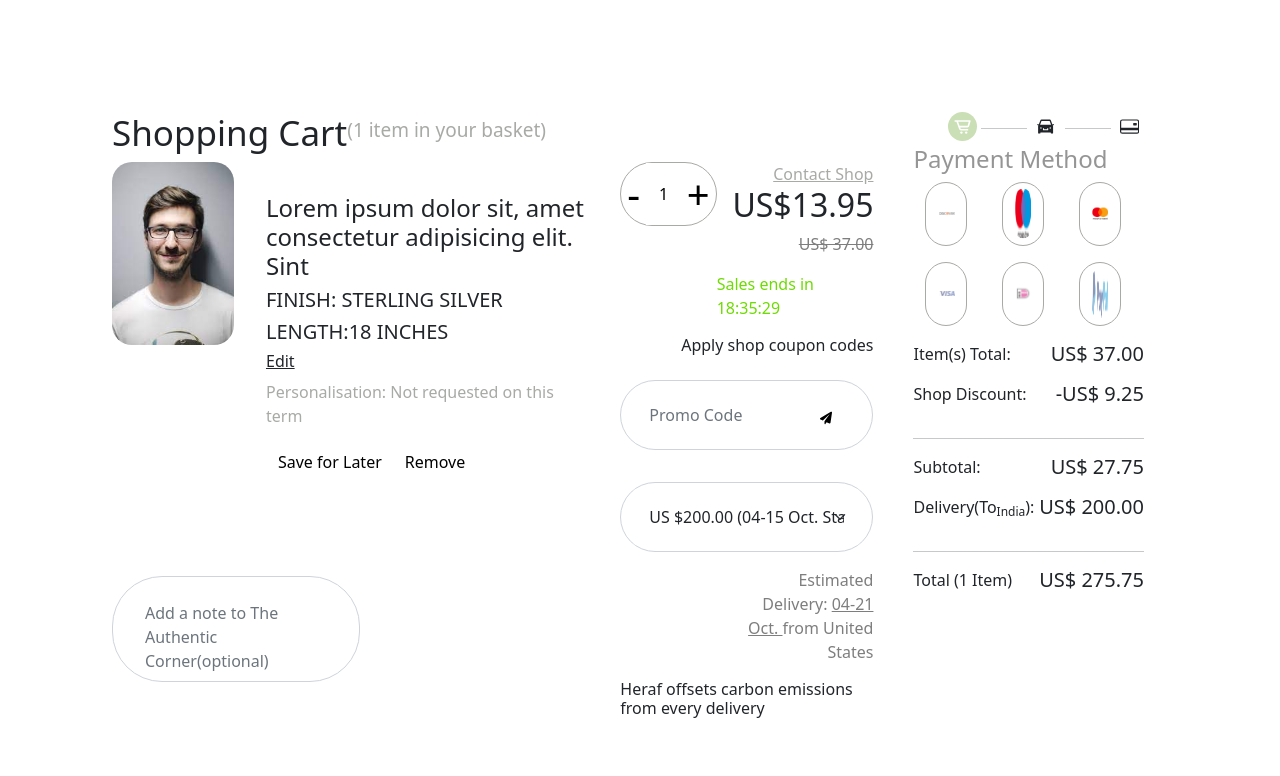
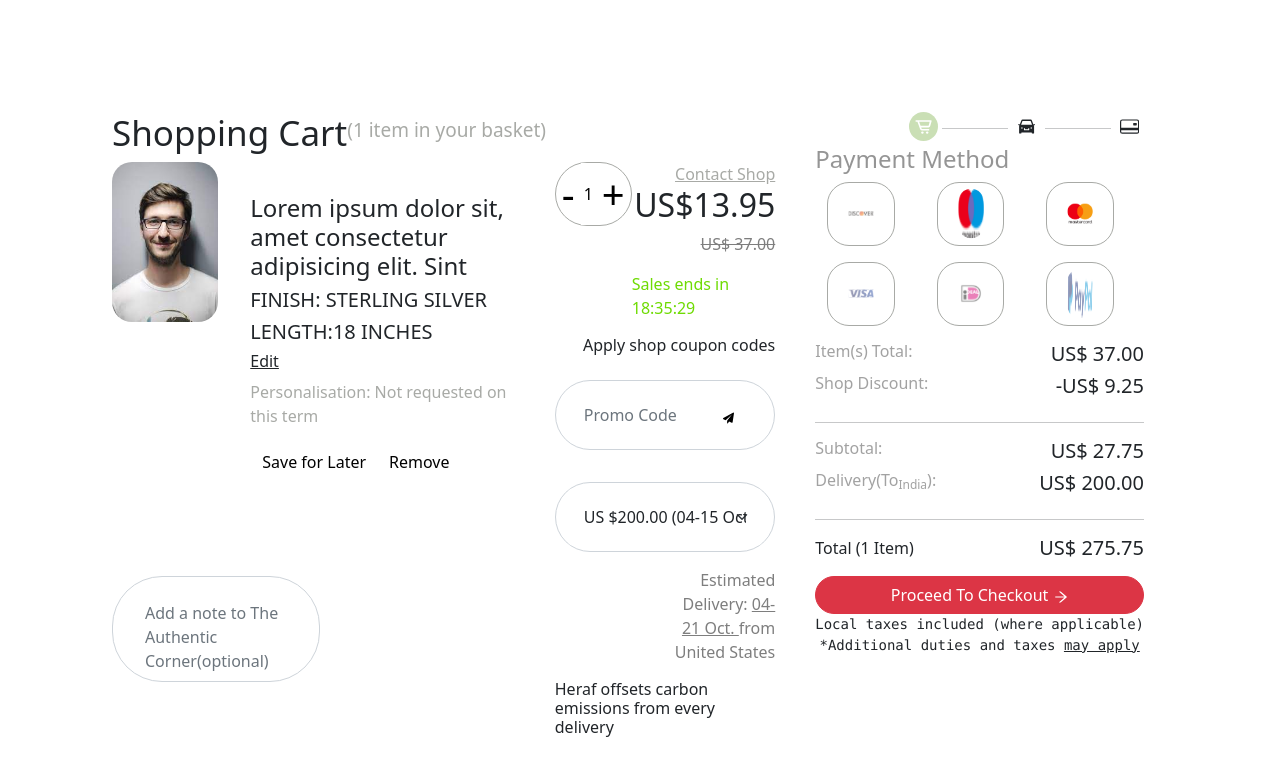
Before and after one commit to Animesh-weavers/heraf, a React (Create React App) app: page / in a window 1280 px wide. Shown: the top 776 px of the page. Built offline with nearby package versions, Linux system fonts and the light colour scheme.

Commit message:
complete without responsive and padding in money box and shadow

```diff
--- a/src/Components/Payment_Page/PaymentGateway/PaymentGateway.css
+++ b/src/Components/Payment_Page/PaymentGateway/PaymentGateway.css
@@ -50,3 +50,23 @@
   display: flex;
   justify-content: space-between;
 }
+.toal-money-container .sub-money-container .amount-details > h6 {
+  color: #959595df;
+}
+.payment .button-container button {
+  width: 100%;
+  border-radius: 20px;
+}
+.payment .button-container button:focus{
+  box-shadow: none;
+  text-align: center;
+}
+.payment .additional{
+  text-align: center;
+}
+.payment .additional span{
+  text-decoration: underline;
+}
+.payment .additional .first{
+  margin-bottom: 0;
+}
--- a/src/Components/Payment_Page/PaymentGateway/PaymentGateway.js
+++ b/src/Components/Payment_Page/PaymentGateway/PaymentGateway.js
@@ -2,7 +2,7 @@ import React from "react";
 import "./PaymentGateway.css";
 import { BiCartAlt } from "react-icons/bi";
 import { BsCreditCard2Back } from "react-icons/bs";
-import { AiFillCar } from "react-icons/ai";
+import { AiFillCar, AiOutlineArrowRight } from "react-icons/ai";
 import PaymentMethod from "./PaymentMethod";
 import Discover from "../../../assets/discover.svg";
 import Maestro from "../../../assets/Maestro.png";
@@ -66,7 +66,7 @@ const PaymentGateway = () => {
         <div className="toal-money-container">
           <div className="sub-money-container">
             <div className="amount-details">
-              <p>Item(s) Total:</p>
+              <h6>Item(s) Total:</h6>
             </div>
             <div className="amount">
               <h5>US$ 37.00</h5>
@@ -74,7 +74,7 @@ const PaymentGateway = () => {
           </div>
           <div className="sub-money-container">
             <div className="amount-details">
-              <p>Shop Discount:</p>
+              <h6>Shop Discount:</h6>
             </div>
             <div className="amount">
               <h5>-US$ 9.25</h5>
@@ -83,7 +83,7 @@ const PaymentGateway = () => {
           <hr />
           <div className="sub-money-container">
             <div className="amount-details">
-              <p>Subtotal:</p>
+              <h6>Subtotal:</h6>
             </div>
             <div className="amount">
               <h5>US$ 27.75</h5>
@@ -91,9 +91,9 @@ const PaymentGateway = () => {
           </div>
           <div className="sub-money-container">
             <div className="amount-details">
-              <p>
+              <h6>
                 Delivery(To<sub>India</sub>):
-              </p>
+              </h6>
             </div>
             <div className="amount">
               <h5>US$ 200.00</h5>
@@ -109,6 +109,19 @@ const PaymentGateway = () => {
             </div>
           </div>
         </div>
+        <div className="button-container">
+          <button type="button" className="btn btn-danger">
+            Proceed To Checkout <AiOutlineArrowRight />
+          </button>
+        </div>
+        <div className="additional">
+          <pre>
+            <p className="first">Local taxes included (where applicable)</p>
+            <p className="second">
+              *Additional duties and taxes <span>may apply</span>
+            </p>
+          </pre>
+        </div>
       </div>
     </div>
   );
```
